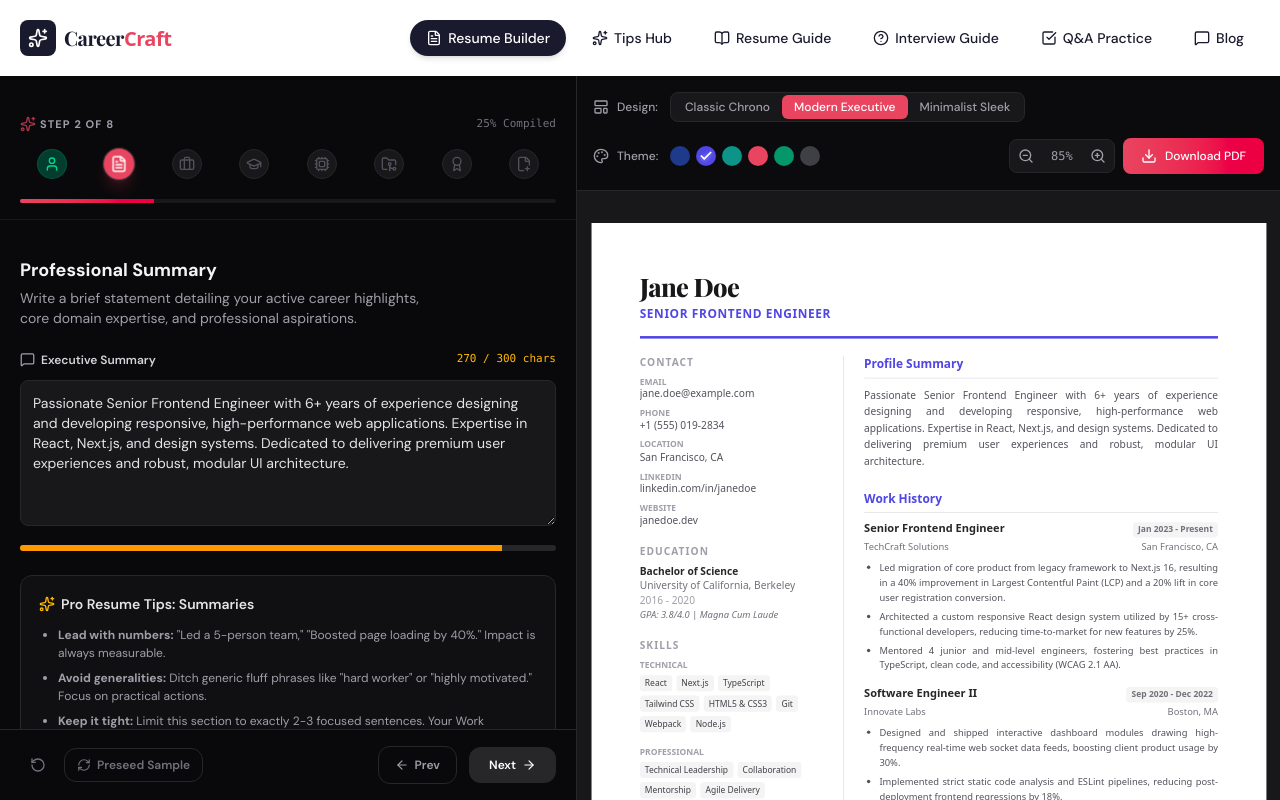
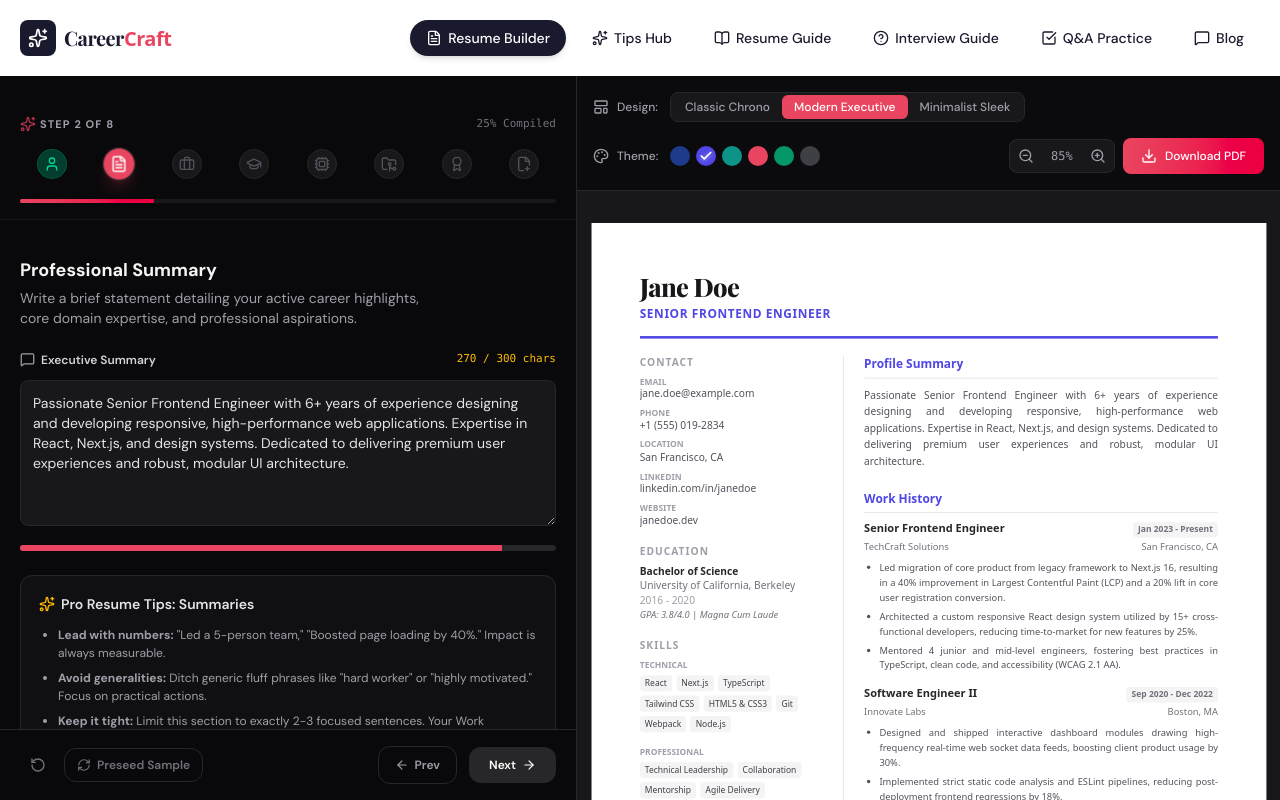
Before and after one commit to Fearless09/CareerCraft, a Next.js app: page /generator in a window 1280 px wide. Both pictures are taken after a click on the button 119 px from the left and 163 px from the top of the page. Shown: the top 800 px of the page. Built offline with nearby package versions, Linux system fonts and the light colour scheme.

Commit message:
refactor: move renderActiveStepForm out of component scope and invert summary section progress bar color logic

```diff
--- a/src/app/generator/page.tsx
+++ b/src/app/generator/page.tsx
@@ -86,29 +86,6 @@ export default function GeneratorPage() {
   const handleLoadSample = () => {
     loadSampleData();
     addToast("Professional sample resume preseeded successfully!", "success");
-  };
-
-  const renderActiveStepForm = () => {
-    switch (currentStep) {
-      case 1:
-        return <PersonalInfoSection />;
-      case 2:
-        return <SummarySection />;
-      case 3:
-        return <ExperienceSection />;
-      case 4:
-        return <EducationSection />;
-      case 5:
-        return <SkillsSection />;
-      case 6:
-        return <ProjectsSection />;
-      case 7:
-        return <CertificationsSection />;
-      case 8:
-        return <AdditionalSections />;
-      default:
-        return <PersonalInfoSection />;
-    }
   };
 
   const progressPercent = (currentStep / 8) * 100;
@@ -216,7 +193,7 @@ export default function GeneratorPage() {
 
           {/* Form Content Wrapper */}
           <main className="mx-auto w-full max-w-2xl flex-1 px-5 py-6 md:mt-3">
-            {renderActiveStepForm()}
+            {renderActiveStepForm(currentStep)}
           </main>
 
           {/* Stepper Footer Console Bar */}
@@ -313,3 +290,26 @@ const tabs = [
   },
   { preview: true, icon: Eye, name: "Live Preview" },
 ];
+
+const renderActiveStepForm = (currentStep: number) => {
+  switch (currentStep) {
+    case 1:
+      return <PersonalInfoSection />;
+    case 2:
+      return <SummarySection />;
+    case 3:
+      return <ExperienceSection />;
+    case 4:
+      return <EducationSection />;
+    case 5:
+      return <SkillsSection />;
+    case 6:
+      return <ProjectsSection />;
+    case 7:
+      return <CertificationsSection />;
+    case 8:
+      return <AdditionalSections />;
+    default:
+      return <PersonalInfoSection />;
+  }
+};
--- a/src/components/generator/ResumeForm/SummarySection.tsx
+++ b/src/components/generator/ResumeForm/SummarySection.tsx
@@ -66,8 +66,8 @@ export default function SummarySection() {
         {/* Dynamic Character Constraint Progress Bar */}
         <div className="h-1.5 w-full overflow-hidden rounded-full bg-zinc-800">
           <div
-            className={cn(`transition-300 bg-accent h-full max-w-full`, {
-              "bg-amber-500": isNearLimit,
+            className={cn(`transition-300 h-full max-w-full bg-amber-500`, {
+              "bg-accent": isNearLimit,
               "bg-red-500": isOverLimit,
             })}
             style={{
```
